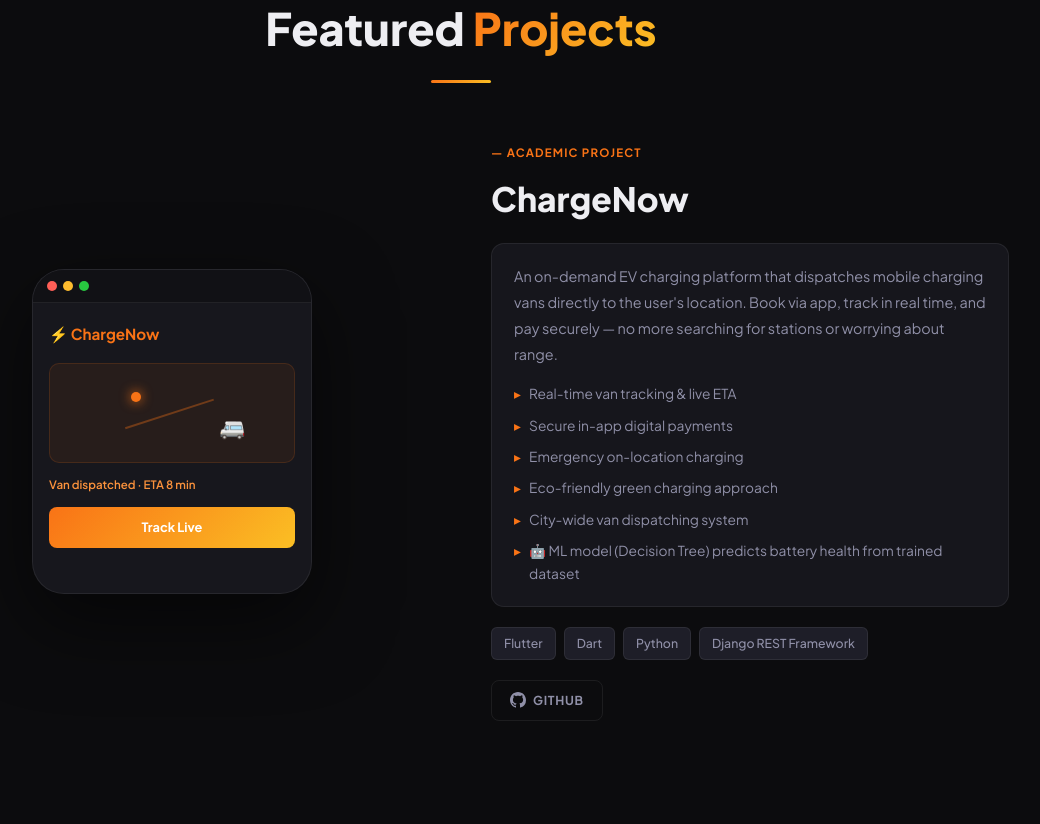
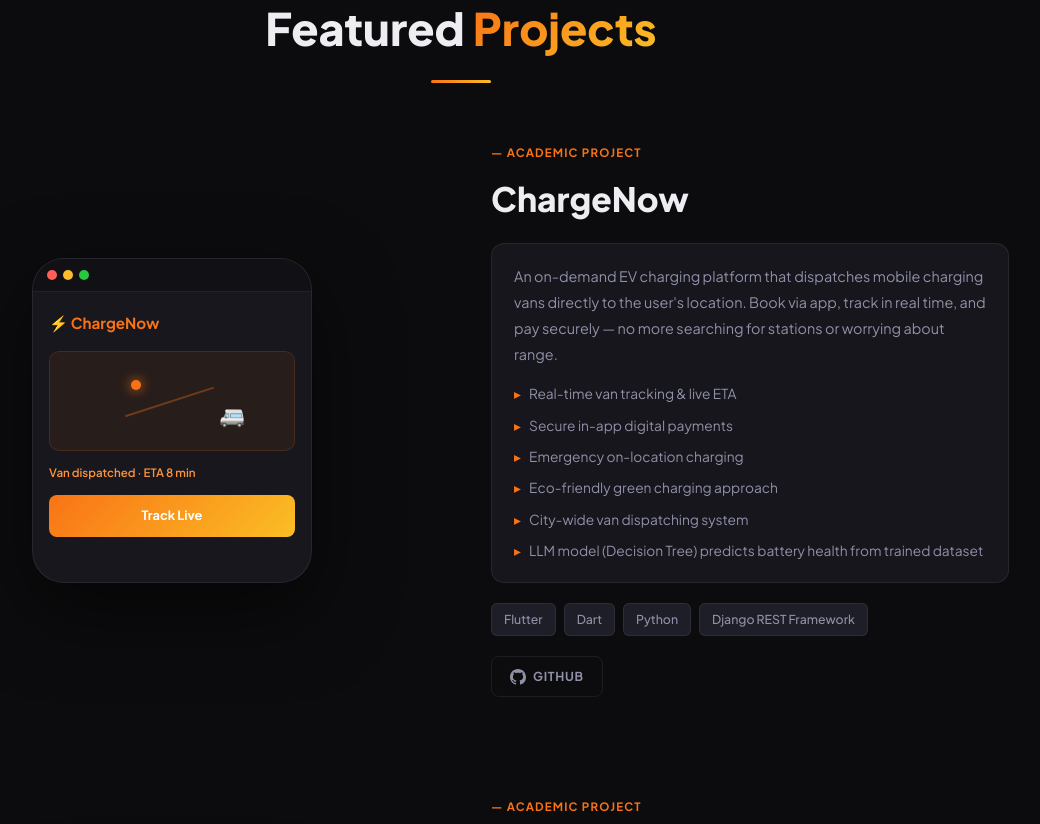
Before and after one commit to Rahilkoshti29/rahil-portfolio, a Django app: page / in a window 1280 px wide. Shown: the part 2838-3662 px from the top of the page, without its empty margins (179-1219 px from the left). Run offline with Django 5.2, Linux system fonts and the light colour scheme.

Commit message:
Updated HTML

```diff
--- a/backend/portfolio_project/portfolio/templates/portfolio/index.html
+++ b/backend/portfolio_project/portfolio/templates/portfolio/index.html
@@ -216,7 +216,7 @@
             <li>Emergency on-location charging</li>
             <li>Eco-friendly green charging approach</li>
             <li>City-wide van dispatching system</li>
-            <li>🤖 ML model (Decision Tree) predicts battery health from trained dataset</li>
+            <li>LLM model (Decision Tree) predicts battery health from trained dataset</li>
           </ul>
         </div>
         <div class="ptags"><span>Flutter</span><span>Dart</span><span>Python</span><span>Django REST Framework</span></div>
```
